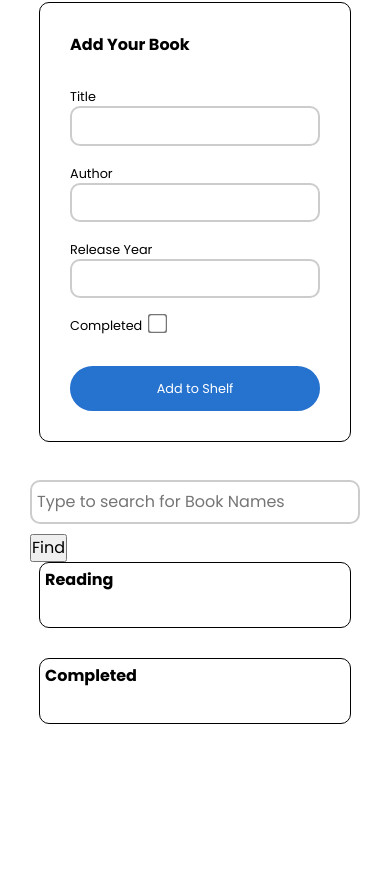
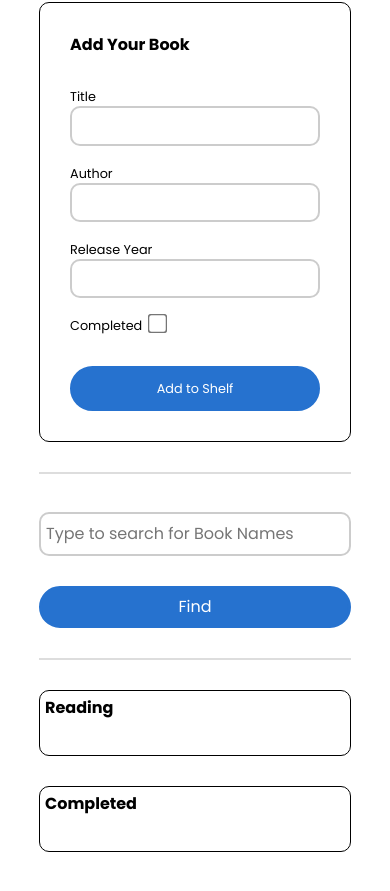
Before and after one commit to bakanuuju/bakanuuju.github.io, a plain HTML site: page bookShelfApp/index.html in a window 390 px wide. Shown: the part 93-984 px from the top of the page. Before the commit the page ends 844 px from the top, so only its background shows below. Drawn offline with Linux system fonts and the light colour scheme.

Commit message:
Update style.css

```diff
--- a/bookShelfApp/style.css
+++ b/bookShelfApp/style.css
@@ -142,11 +142,14 @@ h6 {
     border-radius: 10px;
     padding: 30px;
     border: 1px solid black;
-    margin-bottom: 30px;
 }
 
 h2 {
     margin-bottom: 30px;
+}
+
+main {
+    padding-bottom: 50px;
 }
 
 .input {
@@ -180,10 +183,8 @@ input[type='checkbox'] {
     margin-left: 5px;
 }
 
-.bookSubmit {
-    margin-top: 30px;
+.submitButton {
     width: 100%;
-    padding: 10px;
     border-radius: 100vw;
     border: none;
     border: 3px solid var(--clr-primary-500);
@@ -192,9 +193,14 @@ input[type='checkbox'] {
     transition: all 0.2s;
 }
 
-.bookSubmit:hover {
+.submitButton:hover {
     background-color: transparent;
     color: var(--clr-primary-500);
+}
+
+.bookSubmit {
+    padding: 10px;
+    margin-top: 30px;
 }
 
 .bookShelf {
@@ -238,7 +244,7 @@ input[type='checkbox'] {
     align-items: center;
 }
 
-.bookItem h3 {
+h3 {
     font-weight: var(--fw-bold);
     font-size: var(--fs-secondary-heading);
 }
@@ -285,6 +291,29 @@ input[type='checkbox'] {
     background-color: red;
 }
 
+.find {
+    width: 80%;
+    margin: 30px 0;
+    padding: 30px 0;
+    border-top: 2px solid #DDD;
+    border-bottom: 2px solid #DDD;
+    display: flex;
+    flex-direction: column;
+}
+
+#findForm {
+    display: flex;
+    gap: 20px;
+}
+
+#findForm .input {
+    width: 80%;
+}
+
+#findForm button {
+    width: 20%;
+}
+
 @media (max-width: 1300px) {
     .bookShelf {
         flex-direction: column;
@@ -323,6 +352,19 @@ input[type='checkbox'] {
         height: 2.4rem;
         padding: 9px;
     }
+
+    #findForm {
+        flex-direction: column;
+    }
+
+    #findForm .input {
+        width: 100%;
+    }
+
+    #findForm button {
+        width: 100%;
+        padding: 6px 0;
+    }
 }
 
 @media (max-width: 475px) {
@@ -346,4 +388,5 @@ input[type='checkbox'] {
         height: 2.2rem;
         padding: 7px;
     }
+
 }
```
